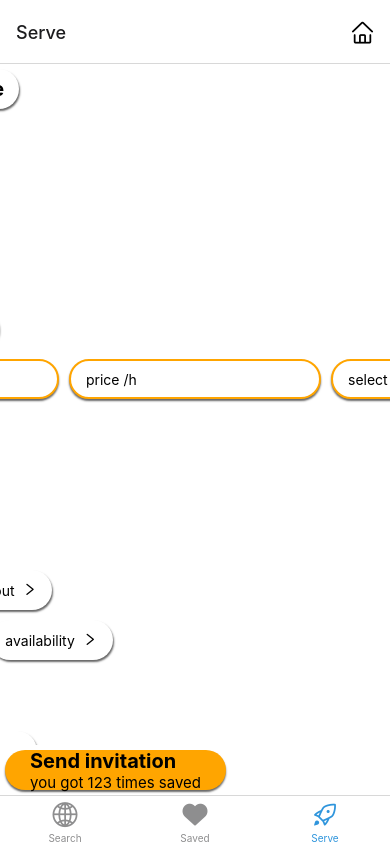
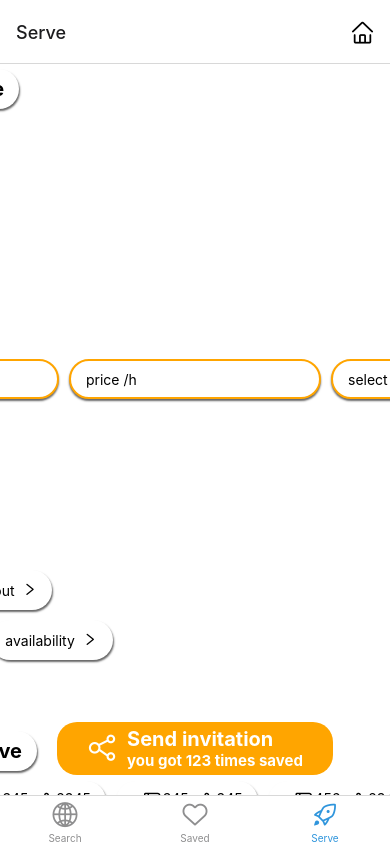
Before and after one commit to Owera-dev/owera9, a React Native app: screen /Serve in a window 390 px wide. Built offline with nearby package versions, Linux system fonts and the light colour scheme; what expo-linking would draw is missing.

Commit message:
search design update

```diff
--- a/assets/designpattern/designpattern.tsx
+++ b/assets/designpattern/designpattern.tsx
@@ -9,7 +9,6 @@ const designpattern = StyleSheet.create({
     },
     containerleft: {
         flex: 1,
-        paddingHorizontal: 10,
       },
 /**Text */
     title: {
@@ -29,6 +28,12 @@ const designpattern = StyleSheet.create({
         fontSize: 20,
         fontWeight: 'bold',
         color: "white",
+    },
+    offertitling: {
+        position: "relative",
+        color: "black",
+        marginVertical: 5,
+        backgroundColor: 'rgba(0,0,0,0)',
     },
     logo: {
         fontSize: 80,
@@ -51,6 +56,11 @@ const designpattern = StyleSheet.create({
         marginVertical: 10,
         height: 0,
     },
+    separatorhorizontallist: {
+        backgroundColor: 'rgba(0,0,0,0)',
+        marginVertical: 15,
+        height: 0,
+    },
     separatorhorizontal: {
         backgroundColor: 'rgba(0,0,0,0)',
         width: 10,
@@ -58,6 +68,10 @@ const designpattern = StyleSheet.create({
 /**placing */
     center: {
         alignItems: 'center',
+        justifyContent: "center",
+        backgroundColor: 'rgba(0,0,0,0)',
+    },
+    centerleft: {
         justifyContent: "center",
         backgroundColor: 'rgba(0,0,0,0)',
     },
@@ -89,6 +103,32 @@ const designpattern = StyleSheet.create({
         shadowOffset: { width: 0, height: 2 },
         borderRadius: 20,
         backgroundColor: "orange",
+        justifyContent: "center",
+    },
+    buttonprimaryicon: {
+        margin: 5,
+        height: 40,
+        width: 50,
+        alignItems: "center",
+        shadowColor: "#000",
+        shadowOpacity: 0.6,
+        shadowRadius: 2,
+        shadowOffset: { width: 0, height: 2 },
+        borderRadius: 20,
+        backgroundColor: "orange",
+        justifyContent: "center",
+    },
+    buttondefaulticon: {
+        margin: 5,
+        height: 40,
+        width: 50,
+        alignItems: "center",
+        shadowColor: "#000",
+        shadowOpacity: 0.6,
+        shadowRadius: 2,
+        shadowOffset: { width: 0, height: 2 },
+        borderRadius: 20,
+        backgroundColor: "white",
         justifyContent: "center",
     },
     buttonsecondary: {
@@ -159,7 +199,6 @@ const designpattern = StyleSheet.create({
         backgroundColor: 'rgba(255, 255, 255, 0.8)',
         position: "absolute",
         bottom: 10,
-        left: 10,
         paddingVertical: 0,
         paddingHorizontal: 0,
         borderRadius: 40,
@@ -176,16 +215,31 @@ const designpattern = StyleSheet.create({
     },
     /**Offercontainer */
     offercontainer: {
-        backgroundColor: "lightgrey",
+        alignItems: "center",
         marginHorizontal: 10,
-        height: 550,
-        borderRadius: 20,
-        marginBottom: 15,
+        borderRadius: 0,
+        marginBottom: 80,
+        height: 650,
         shadowColor: "#000",
         shadowOpacity: 0.6,
         shadowRadius: 2,
         shadowOffset: { width: 0, height: 2 },
     },
+
+    picturemaxheight: {
+        width: "100%",
+    },
+    picturesizing: {
+        resizeMode: "contain",
+        width: 300,
+        height: 450,
+    },
+    servicecontainer: {
+        width: "100%",
+        marginBottom: 100,
+    },
+
+
     visuals: {
         borderRadius: 20,
         backgroundColor: 'lightgrey',
@@ -226,12 +280,26 @@ const designpattern = StyleSheet.create({
         position: "absolute",
         paddingHorizontal: 15,
         paddingVertical: 10,
-        borderRadius: 20,
-        backgroundColor: 'rgba(255, 255, 255, 0.8)',
-        left: 10,
+        borderBottomLeftRadius: 20,
+        borderBottomRightRadius: 20,
+        backgroundColor: 'rgba(255, 255, 255, 0.9)',
+        borderColor: "grey",
+        borderWidth: 0,
+        borderTopColor: "white",
+        alignSelf: "center",
         top: 0,
         fontSize: 15,
         fontWeight: 'normal',
     },
+    serveinviter: {
+        position: "absolute",
+        paddingHorizontal: 30,
+        paddingVertical: 5,
+        borderRadius: 20,
+        backgroundColor: 'orange',
+        borderWidth: 0,
+        alignSelf: "center",
+        bottom: 20,
+    },
 });
   export {designpattern}
--- a/navigation/index.tsx
+++ b/navigation/index.tsx
@@ -137,7 +137,7 @@ function BottomTabNavigator() {
         component={SavedScreen}
         options={({ navigation }: RootTabScreenProps<'Saved'>) => ({
           title: 'Saved',
-          tabBarIcon: ({ color }) => <AntDesign name="heart" size={25} color={color} />,
+          tabBarIcon: ({ color }) => <AntDesign name="hearto" size={25} color={color} />,
           headerRight: () => (
             <Pressable
               onPress={() => navigation.navigate('Home')}
--- a/screens/SearchScreen.tsx
+++ b/screens/SearchScreen.tsx
@@ -1,36 +1,100 @@
-import { StyleSheet, Button, ScrollView, TextInput, Image, TouchableOpacity, Pressable  } from 'react-native';
+import { StyleSheet, Button, ScrollView, TextInput, Image, TouchableOpacity, Pressable, ImageComponent  } from 'react-native';
 import { AntDesign } from '@expo/vector-icons';
 import EditScreenInfo from '../components/EditScreenInfo';
 import { Text, View } from '../components/Themed';
 import { RootTabScreenProps } from '../types';
 import * as React from 'react';
 import {designpattern} from "../assets/designpattern/designpattern";
+import Colors from '../constants/Colors';
+import useColorScheme from '../hooks/useColorScheme';
+
 
 export default function SearchScreen({ navigation }: RootTabScreenProps<'Search'>) {
   const [text, onChangeText] = React.useState("");
+  const colorScheme = useColorScheme();
 
-  const Offerdisplay = () => (
+  const Offervisuals = () => (
+    <ScrollView horizontal={true} style={designpattern.picturemaxheight}>
+      <Image source={require("../assets/images/xxy.jpg")} style={designpattern.picturesizing}/>
+      <Image source={require("../assets/images/xxx.jpg")} style={designpattern.picturesizing}/>
+      <Image source={require("../assets/images/xxy.jpg")} style={designpattern.picturesizing}/>
+      <Image source={require("../assets/images/xxx.jpg")} style={designpattern.picturesizing}/>
+      <Image source={require("../assets/images/xxy.jpg")} style={designpattern.picturesizing}/>
+    </ScrollView>
+  );
+
+  const Aboutprovider = ({namee, prename, savedascontact, languages}) => (
     <View>
-      <View style={designpattern.offercontainer}>
-        <View style={designpattern.offernavigationbackground}>
-          <Pressable style={designpattern.buttonprimary}>
-            <AntDesign name="videocamera" size={25} color="white"/>
-          </Pressable>
-          <View style={designpattern.offernavigationlength}>
-            <ScrollView horizontal={true} style={designpattern.scrollviewofferoptions}>
-            <Pressable style={designpattern.buttondefault}>
-              <AntDesign name="shoppingcart" size={25} color="black"/>
-            </Pressable>
-            <Pressable style={designpattern.buttondefault}>
+      <View style={designpattern.buttondefault}>
+        <Text style={designpattern.normal}>languages spoken: {languages}</Text>
+      </View>
+      <View style={designpattern.buttondefault}>
+        <Text style={designpattern.normal}>got {savedascontact} times saved</Text>
+      </View>
+      <View style={designpattern.buttondefault}>
+        <Text style={designpattern.normal}>{namee} {prename}</Text>
+      </View>
+    </View>
+  );
+
+  const Ratingitem = ({ ratingtitle, criterialikes, criteriadislikes }) => (
+    <View style={designpattern.buttondefault}>
+      <View style={designpattern.alignitems}>
+        <Text>{ ratingtitle }   </Text>
+        <AntDesign name="dislike2" size={20} color="grey"/>
+        <Text style={designpattern.normal}> { criteriadislikes }  </Text>
+        <AntDesign name="like2" size={20} color="grey"/>
+        <Text style={designpattern.normal}> { criterialikes }</Text>
+      </View>
+    </View>
+  );
+
+  const Offerconditions = ({price, currency}) => (
+    <View>
+      <View style={designpattern.buttondefault}>
+        <Text style={designpattern.normal}>{price} {currency}per hour</Text>
+      </View>
+      <View style={designpattern.buttondefault}>
+        <Text style={designpattern.normal}>unused time get 100% refunded</Text>
+      </View>
+    </View>
+  );
+
+  const Offercontents = () => (
+    <View>
+      <Offervisuals/>
+      <Offerconditions price="12.50" currency="€"/>
+      <Aboutprovider namee="Jurg" prename="Werner" savedascontact="123" languages="English, Spanish, German"/>
+      <Ratingitem ratingtitle="friendlynes" criterialikes="12" criteriadislikes="34"/>
+    </View>
+  );
+
+  const Serviceofferdisplay = ({servicetitle}) => (
+    <View>
+      <Offercontents/>
+      <View style={designpattern.servicecontainer}>
+        <View style={designpattern.center}>
+          <View style={designpattern.alignitems}>
+            <TouchableOpacity style={designpattern.buttonprimaryicon}>
+              <AntDesign name="videocamera" size={25} color="white"/>
+            </TouchableOpacity>
+            <TouchableOpacity style={designpattern.buttondefaulticon} onPress={Offerconditions}>
+                <AntDesign name="shoppingcart" size={25} color="black"/>
+            </TouchableOpacity>
+            <TouchableOpacity style={designpattern.buttondefaulticon}>
+              <AntDesign name="user" size={25} color="black"/>
+            </TouchableOpacity>
+            <TouchableOpacity style={designpattern.buttondefaulticon}>
+              <AntDesign name="staro" size={25} color="black"/>
+            </TouchableOpacity>
+            <TouchableOpacity style={designpattern.buttondefaulticon}>
               <AntDesign name="hearto" size={25} color="black"/>
-            </Pressable>
-            <Pressable style={designpattern.buttondefault}>
-              <AntDesign name="user" size={25} color="black"/>
-            </Pressable>
-            <Pressable style={designpattern.buttondefault}>
-              <AntDesign name="staro" size={25} color="black"/>
-            </Pressable>
-            </ScrollView>
+            </TouchableOpacity>
+          </View>
+        </View>
+        <View style={designpattern.center}>
+          <View style={designpattern.offertitling}>
+            <Text style={designpattern.title}>{servicetitle}</Text>
           </View>
         </View>
       </View>
@@ -38,10 +102,8 @@ export default function SearchScreen({ navigation }: RootTabScreenProps<'Search'
   );
 
   return (
-    <View style={designpattern.container}>
+    <View style={designpattern.containerleft}>
       <ScrollView>
-      <Offerdisplay />
-      <Offerdisplay />
 
       <Button
           title="Signup"
@@ -71,6 +133,11 @@ export default function SearchScreen({ navigation }: RootTabScreenProps<'Search'
           title="Createdservices"
           onPress={() => navigation.navigate("Createdservices")}
           />
+      <Serviceofferdisplay servicetitle="spanishclass"/>
+      <Serviceofferdisplay servicetitle="english"/>
+      <Serviceofferdisplay servicetitle="herewego"/>
+      <Serviceofferdisplay servicetitle="allgood in budapest"/>
+
       </ScrollView>
       <TextInput
         style={designpattern.searchinfeed}
--- a/screens/ServeScreen.tsx
+++ b/screens/ServeScreen.tsx
@@ -5,6 +5,7 @@ import { RootTabScreenProps } from '../types';
 import { FAB, } from 'react-native-paper';
 import {designpattern} from "../assets/designpattern/designpattern";
 import * as React from 'react';
+import CreatedservicesScreen from './CreatedservicesScreen';
 
 
 export default function ServeScreen({ navigation }: RootTabScreenProps<'Serve'>) {
@@ -20,10 +21,10 @@ export default function ServeScreen({ navigation }: RootTabScreenProps<'Serve'>)
     </TouchableOpacity>
   );
 
-  const Ratingitem = ({ title, criterialikes, criteriadislikes }) => (
+  const Ratingitem = ({ ratingtitle, criterialikes, criteriadislikes }) => (
     <TouchableOpacity style={designpattern.buttondefault}>
       <View style={designpattern.alignitems}>
-        <Text>{ title }   </Text>
+        <Text>{ ratingtitle }   </Text>
         <AntDesign name="dislike2" size={20} />
         <Text>{ criteriadislikes }  </Text>
         <AntDesign name="like2" size={20} />
@@ -40,20 +41,13 @@ export default function ServeScreen({ navigation }: RootTabScreenProps<'Serve'>)
           </Pressable>
             <ScrollView horizontal={true}>
               <View style={designpattern.alignitems}>
-                <Pressable
-                  onPress={() => null}
-                  style={designpattern.visuals}
-                  >
-                  <AntDesign
-                    name="closecircleo"
-                    size={20}
-                    style={{paddingTop: 100}}
-                  />
+                <Pressable onPress={() => null} style={designpattern.visuals} >
+                  <AntDesign name="closecircleo" size={20} style={{paddingTop: 100}} />
                 </Pressable>
               </View>
             </ScrollView>
             <Pressable onPress={() => null} style={designpattern.buttonsecondary} >
-              <Text style={designpattern.normal}>upload picture & video</Text>
+              <Text style={designpattern.normal}>add picture & video</Text>
             </Pressable>
 
             <ScrollView horizontal={true} >
@@ -93,18 +87,22 @@ export default function ServeScreen({ navigation }: RootTabScreenProps<'Serve'>)
             <Text style={designpattern.title} >actions</Text>
           </Pressable>
 
-          <ScrollView horizontal={true}>
             <View style={designpattern.alignitems}>
-              <Actions title="edit services" onPress={() => navigation.navigate("Createdservices")}/>
-              <Actions title="payout"/>
+              <Pressable onPress={() => navigation.navigate("")}>
+                <Actions title="edit services"/>
+              </Pressable>
+              <Pressable onPress={() => navigation.navigate("")}>
+                <Actions title="payout"/>
+              </Pressable>
             </View>
-          </ScrollView>
-          <ScrollView horizontal={true}>
             <View style={designpattern.alignitems}>
-              <Actions title="spoken languages"/>
-              <Actions title="availability"/>
+              <Pressable onPress={() => navigation.navigate("")}>
+                <Actions title="spoken languages"/>
+              </Pressable>
+              <Pressable onPress={() => navigation.navigate("")}>
+                <Actions title="availability"/>
+              </Pressable>
             </View>
-          </ScrollView>
           <View style={designpattern.separator} />
 
           <Pressable style={designpattern.buttondefault} >
@@ -119,12 +117,18 @@ export default function ServeScreen({ navigation }: RootTabScreenProps<'Serve'>)
           <View style={designpattern.separator} />
           <View style={designpattern.separator} />
         </ScrollView>
-        <Pressable
-            onPress={() => null}
-            style={designpattern.buttonprimary}>
-            <Text style={designpattern.title}>Send invitation</Text>
-            <Text style={designpattern.normal}>you got 123 times saved</Text>
-          </Pressable>
+        <Pressable onPress={() => null} style={designpattern.serveinviter}>
+          <View style={designpattern.alignitems}>
+            <View style={designpattern.center}>
+              <AntDesign name="sharealt" size={30} color="white"/>
+            </View>
+            <View style={designpattern.separatorhorizontal}/>
+              <View style={designpattern.centerleft}>
+                <Text style={designpattern.titletextprimebutton}>Send invitation</Text>
+                <Text style={designpattern.normaltextprimebutton}>you got 123 times saved</Text>
+              </View>
+          </View>
+        </Pressable>
     </View>
   );
 }
```
Also changed, not shown: screens/SavedScreen.tsx (+5 -3 lines), assets/images/xxx.jpg (added), assets/images/xxy.jpg (added).
